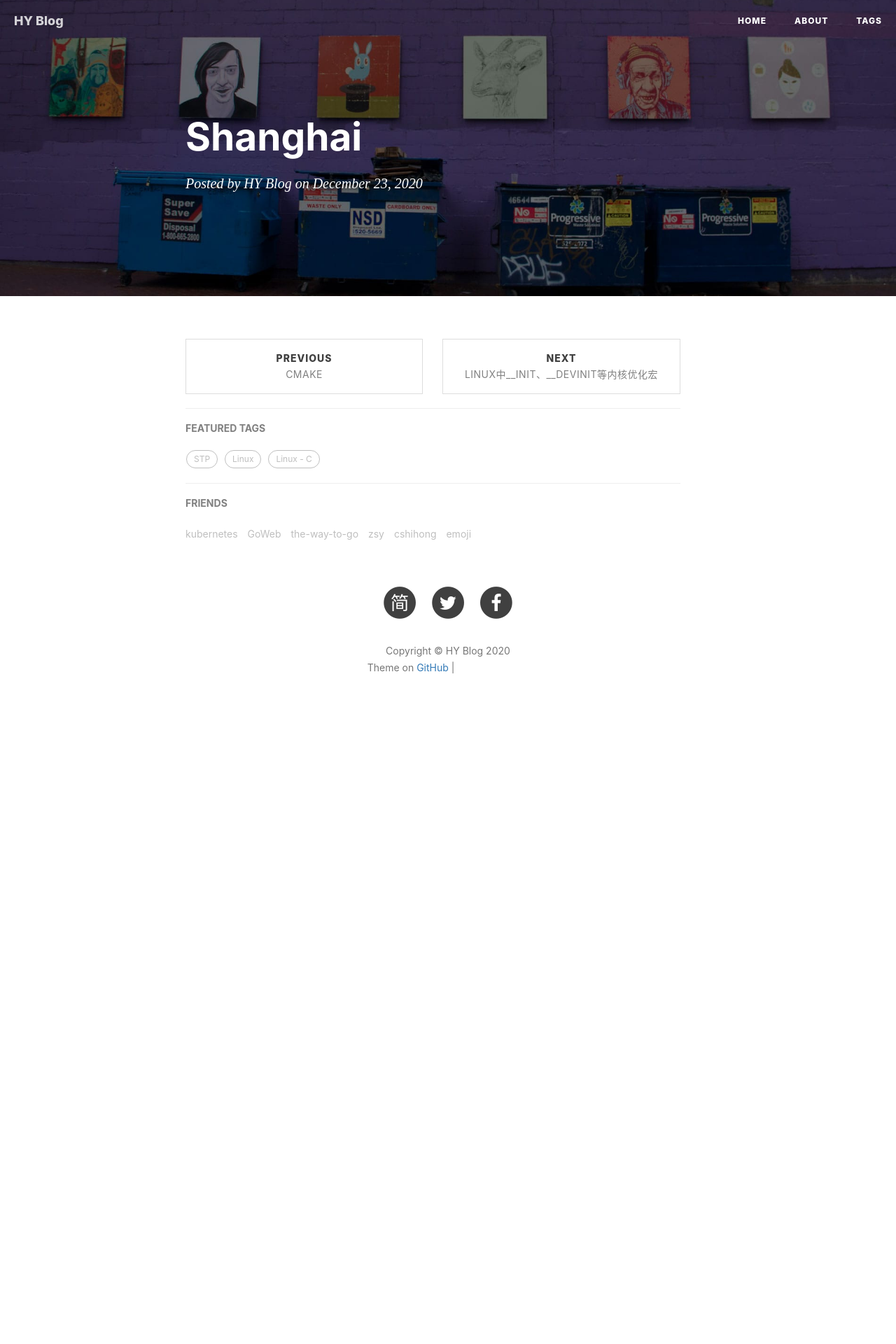
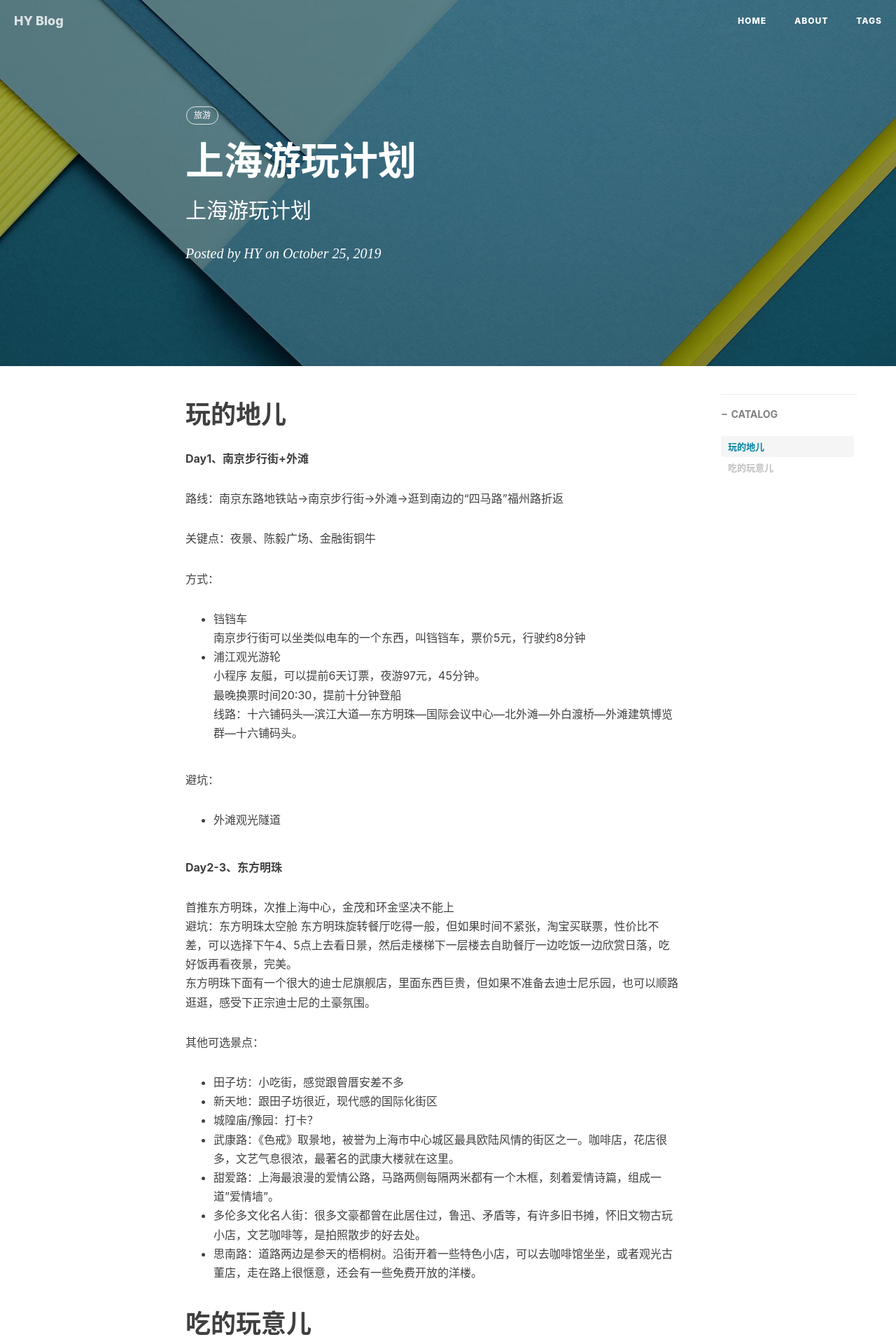
Before and after one commit to huangy7/huangy7.github.io, a Jekyll site: the page built from _posts/2020-12-23-Shanghai.md, in a window 1280 px wide. Shown: the top 1920 px of the page at 70% size. Built offline with Jekyll 4.4.1, drawn with Linux system fonts in a browser that asks for light colours; nearby versions of some CDN libraries; our own code applies the rules of GitHub Pages for plain Markdown files; comment, search, counter and statistics services are not loaded; before the commit the page ends 1058 px from its top, so only the background shows below that; some of the changed text lies outside the part shown; grey boxes are pictures that could not be loaded.

Commit message:
【完善文章】

```diff
--- a/_posts/2020-12-23-Shanghai.md
+++ b/_posts/2020-12-23-Shanghai.md
@@ -0,0 +1,91 @@
+---
+layout:     post
+title:      上海游玩计划
+subtitle:   上海游玩计划
+date:       2019-10-25
+author:     HY
+header-img: img/tag-bg-o.jpg
+catalog: true
+tags:
+    - 旅游
+---
+
+# 玩的地儿
+**Day1、南京步行街+外滩**
+
+路线：南京东路地铁站->南京步行街->外滩->逛到南边的“四马路”福州路折返
+
+关键点：夜景、陈毅广场、金融街铜牛
+
+方式：
+- 铛铛车
+南京步行街可以坐类似电车的一个东西，叫铛铛车，票价5元，行驶约8分钟
+- 浦江观光游轮
+小程序 友艇，可以提前6天订票，夜游97元，45分钟。
+最晚换票时间20:30，提前十分钟登船
+线路：十六铺码头—滨江大道—东方明珠—国际会议中心—北外滩—外白渡桥—外滩建筑博览群—十六铺码头。
+
+避坑：
+
+- 外滩观光隧道
+
+**Day2-3、东方明珠**
+
+首推东方明珠，次推上海中心，金茂和环金坚决不能上
+避坑：东方明珠太空舱
+东方明珠旋转餐厅吃得一般，但如果时间不紧张，淘宝买联票，性价比不差，可以选择下午4、5点上去看日景，然后走楼梯下一层楼去自助餐厅一边吃饭一边欣赏日落，吃好饭再看夜景，完美。
+东方明珠下面有一个很大的迪士尼旗舰店，里面东西巨贵，但如果不准备去迪士尼乐园，也可以顺路逛逛，感受下正宗迪士尼的土豪氛围。
+
+其他可选景点：
+
+- 田子坊：小吃街，感觉跟曾厝安差不多
+- 新天地：跟田子坊很近，现代感的国际化街区
+- 城隍庙/豫园：打卡？
+- 武康路：《色戒》取景地，被誉为上海市中心城区最具欧陆风情的街区之一。咖啡店，花店很多，文艺气息很浓，最著名的武康大楼就在这里。
+- 甜爱路：上海最浪漫的爱情公路，马路两侧每隔两米都有一个木框，刻着爱情诗篇，组成一道"爱情墙"。
+- 多伦多文化名人街：很多文豪都曾在此居住过，鲁迅、矛盾等，有许多旧书摊，怀旧文物古玩小店，文艺咖啡等，是拍照散步的好去处。
+- 思南路：道路两边是参天的梧桐树。沿街开着一些特色小店，可以去咖啡馆坐坐，或者观光古董店，走在路上很惬意，还会有一些免费开放的洋楼。
+
+
+
+# 吃的玩意儿
+
+**美食街区**
+
+(1)人民广场附近：上海虹口糕团、国际饭店西饼屋、佳家汤包、鲍师傅、杏花楼、蟹粉面
+
+(2)南京东路附近：沈大成、小杨生煎、新白鹿、泰康鲜肉月饼、哈灵面馆
+
+(3)南京西路：王家沙、弄堂小馄饨食府、真圆粢饭团、老上海馄饨、荣叔黄鱼面
+
+(4)田子坊：老大昌、阿大葱油饼、老大薯条、老上海豆腐花、藕耙热狗棒
+
+(5)城隍庙：松月楼、南翔馒头、凯司令、沈大成、大壶春
+
+(6)愚园路：富春小笼、耳光馄饨、王记葱油饼
+
+(7)其他美食街区：静安寺商圈、云南南路、淮海路、乍浦路、虹泉路(韩国街)
+
+**本帮菜&老字号**
+
+(1)德兴馆：广东路471号(近福建路)
+
+(2)鲜得来排骨年糕：云南南路46号
+
+(3)三林本帮菜：杜月笙私厨，《舌尖》推荐。地址中林街65号
+
+(4)我家餐厅：华山路229弄7号
+
+(5)瑞福园：茂名南路132号(近复兴中路)
+
+(6)海金滋餐厅：王思聪同款。瑞金二路街道进贤路240号
+
+(7)光明邨：一年四季都在排队一眼忘不到头那种。淮海中路588号
+
+(8)王家沙：南京西路805号(近石门一路)
+
+(9)红房子：淮海中路845号
+
+(10)人和馆：肇嘉浜路407号
+
+(11)老大昌(点心)、杏花楼(青团)、沈大成(糕团)、国际饭店西饼屋(蝴蝶酥)、老正兴(本帮菜)
```
Also changed, not shown: _posts/2019-10-25-mySQL.md (+11 -0 lines).
